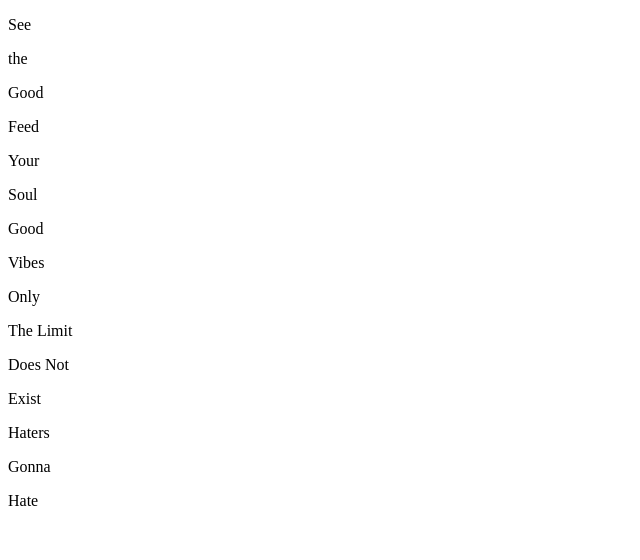
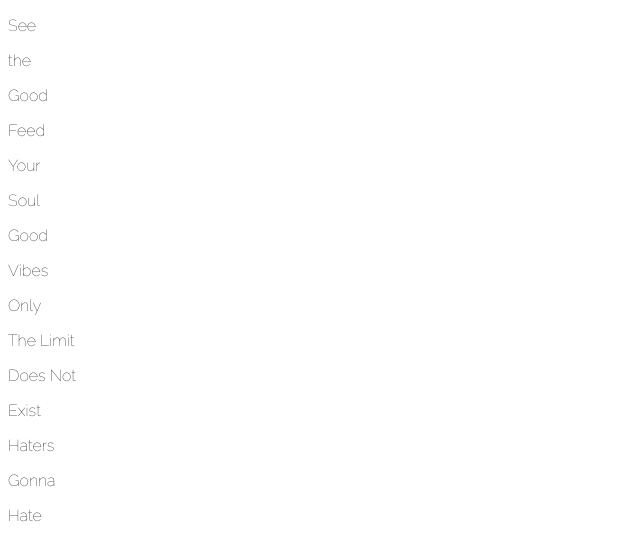
Before and after one commit to lindsayanunez/inspirational-flex-panels, a plain HTML site: page index.html in a window 1280 px wide. Shown: the whole page, without its empty margins (0-640 px from the left). Drawn offline with Linux system fonts and the light colour scheme.

Commit message:
Google fonts added.

```diff
--- a/css/app.css
+++ b/css/app.css
@@ -0,0 +1,3 @@
+html{
+  font-family: 'Raleway', sans-serif;
+}
--- a/index.html
+++ b/index.html
@@ -6,6 +6,7 @@
     <meta charset="utf-8">
     <meta name=viewport content="width=device-width, initial-scale=1">
     <meta name="description" content="Analog clock coded with vanilla JavaScript by Lindsay Nunez.">
+    <link href="https://fonts.googleapis.com/css?family=Raleway:100" rel="stylesheet">
   </head>
 
   <body>
```
